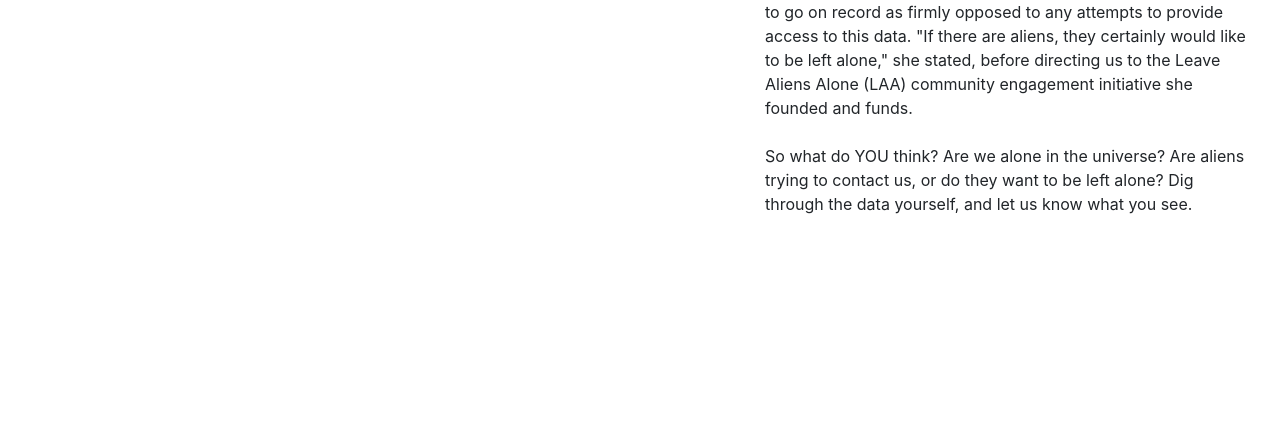
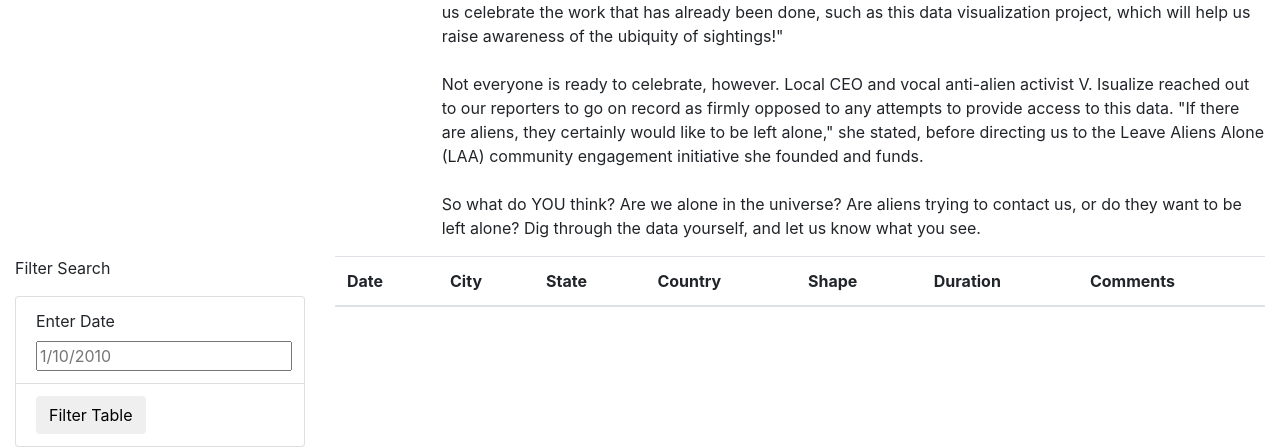
Before and after one commit to HHuangUT/UFO-sightings, a plain HTML site: page index.html in a window 1280 px wide. Shown: the part 464-911 px from the top of the page. Before the commit the page ends 800 px from the top, so only its background shows below. Drawn offline with nearby package versions, Linux system fonts and the light colour scheme.

Commit message:
11.6.1 fix

```diff
--- a/index.html
+++ b/index.html
@@ -17,24 +17,60 @@
     <div class="wrapper">
         <nav class="navbar navbar-expand-lg">
             <a class="navbar-brand" href="index.html">UFO Sightings</a>
+        </nav>
             <div class="jumbotron">
                 <h1>The Truth Is Out There</h1>
             </div>
+
             <div class="container-fluid">
                 <div class="row">
                     <div class="col-md-4">
-                        <h3>UFO Sightings: Fact of Fancy? <small>Ufologists Weigh In</small></h3>
+                        <h3>UFO Sightings: Fact of Fancy?
+                            <small>Ufologists Weigh In</small></h3>
                     </div>
                     <div class="col-md-8">
                         <p>
                             Are we alone in the universe? For millennia, humans have turned to the sky to answer this question. Now, thanks to research generously funded by W. Avy, a UFO-enthusiast and amateur ufologist, we can supplement our sky-searching with data analysis.<br><br>"The release of this analysis is well-timed: It coincides with the celebration of World UFO Day, which is a moment for ufologists around the world to connect, relax, and sample a range of UFO-themed snacks," said Dr. Ursula F. Olivier, the world's preeminent expert on circular sightings. "Citizen-scientists can be especially helpful in both cataloguing sightings—which is hugely helpful for us in our search for aliens—and in helping us celebrate the work that has already been done, such as this data visualization project, which will help us raise awareness of the ubiquity of sightings!"<br><br>Not everyone is ready to celebrate, however. Local CEO and vocal anti-alien activist V. Isualize reached out to our reporters to go on record as firmly opposed to any attempts to provide access to this data. "If there are aliens, they certainly would like to be left alone," she stated, before directing us to the Leave Aliens Alone (LAA) community engagement initiative she founded and funds.<br><br>So what do YOU think? Are we alone in the universe? Are aliens trying to contact us, or do they want to be left alone? Dig through the data yourself, and let us know what you see.
-
-
                         </p>
                     </div>
                 </div>
             </div>
-        </nav>
+
+
+            <div class="container-fluid">
+                <div class="row">
+                    <div class="col-md-3">
+                        <form>
+                            <p>Filter Search</p>
+                        </form>
+                        <ul class="list-group">
+                            <li class="list-group-item">
+                                <label for="date">Enter Date</label>
+                                <input type="text" placeholder="1/10/2010" id="datetime"/>
+                            </li>
+                            <li class="list-group-item">
+                                <button id="filter-btn" type="button" class="btn btn-default">Filter Table</button>
+                            </li>
+                        </ul>
+                    </div>
+                    <div class="col-md-9">
+                        <table class="table table-striped">
+                            <thead>
+                              <tr>
+                                <th>Date</th>
+                                <th>City</th>
+                                <th>State</th>
+                                <th>Country</th>
+                                <th>Shape</th>
+                                <th>Duration</th>
+                                <th>Comments</th>
+                              </tr>
+                            </thead>
+                            <tbody></tbody>
+                          </table>
+                  </div>
+                </div>
+              </div>
     </div>
 </body>
 </body>
```
Also changed, not shown: static/js/app.js (+6 -4 lines).
